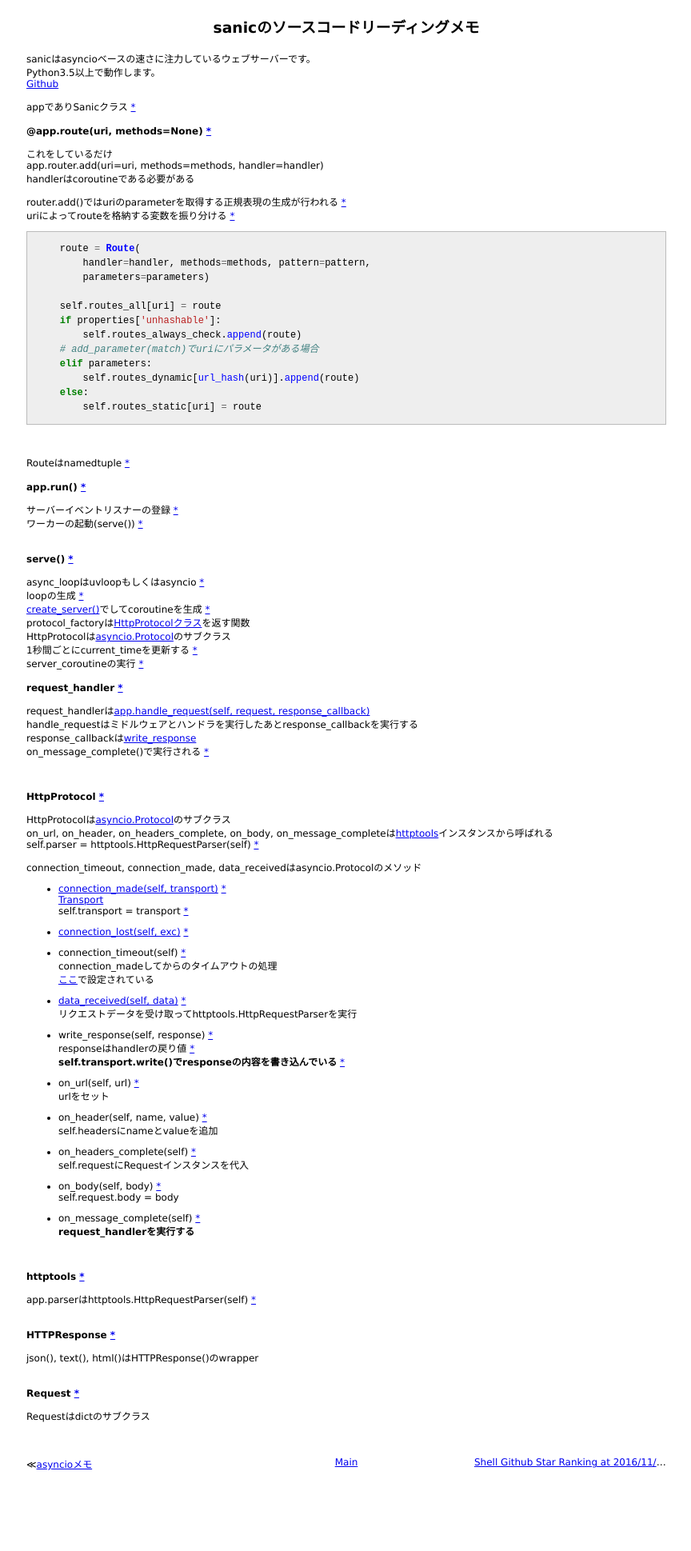
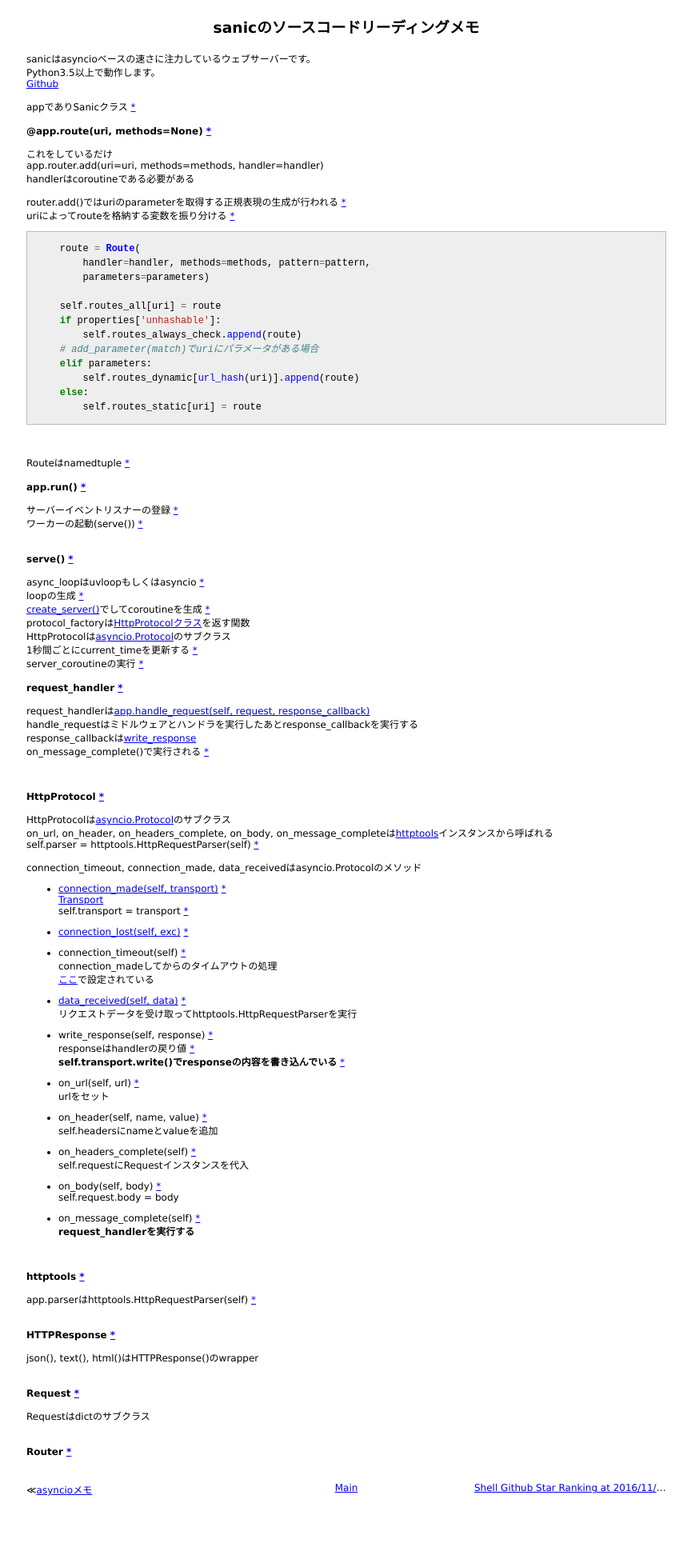
Before and after one commit to 38elements/38elements.github.com, a Jekyll site: the page built from _posts/2016-11-22-python-sanic.md, in a window 1280 px wide. Shown: the whole page at 80% size, without its empty margins (207-1071 px from the left). Built offline with Jekyll 4.4.1, drawn with Linux system fonts in a browser that asks for light colours; before the commit the page ends 1907 px from its top, so only the background shows below that.

Commit message:
Update 2016-11-22-python-sanic.md

```diff
--- a/_posts/2016-11-22-python-sanic.md
+++ b/_posts/2016-11-22-python-sanic.md
@@ -108,3 +108,6 @@ json(), text(), html()はHTTPResponse()のwrapper
 
 #### Request [\*](https://github.com/channelcat/sanic/blob/e3453553e1c904ddf8e0cf4de47c9f5e69f7eef5/sanic/request.py#L36)
 Requestはdictのサブクラス
+<br>
+
+#### Router [\*](https://github.com/channelcat/sanic/blob/209b7633025e63f1c6f163f3024139d50bd9dabd/sanic/router.py)
```
